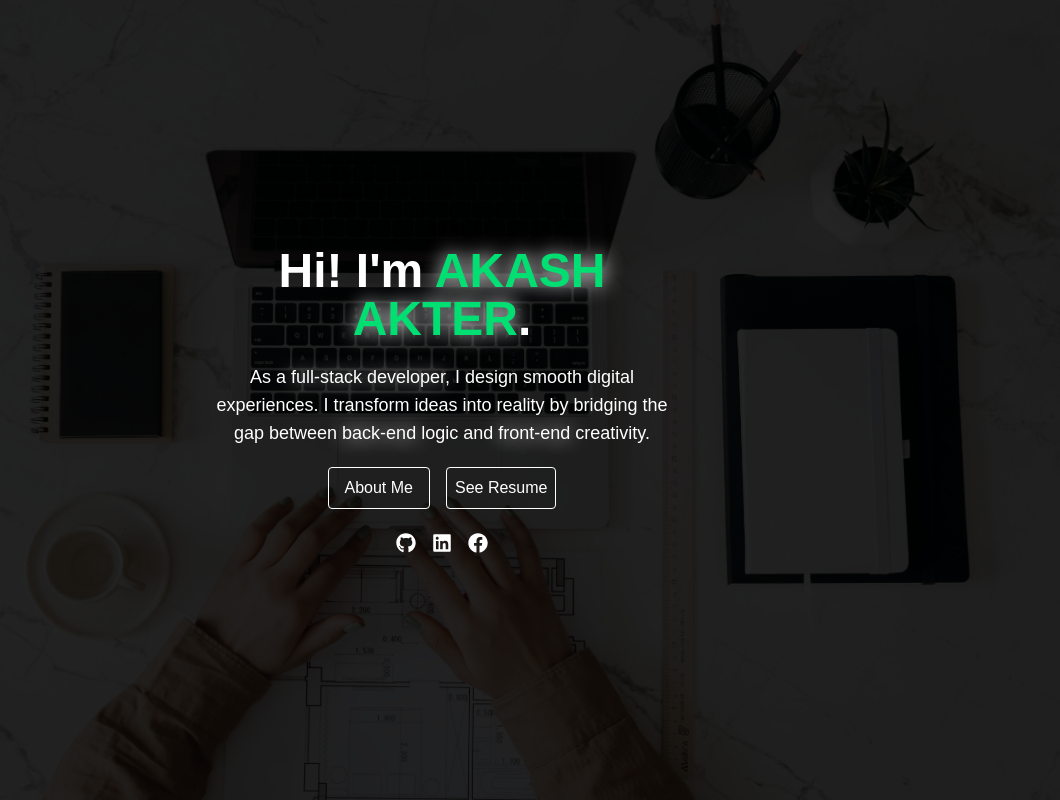
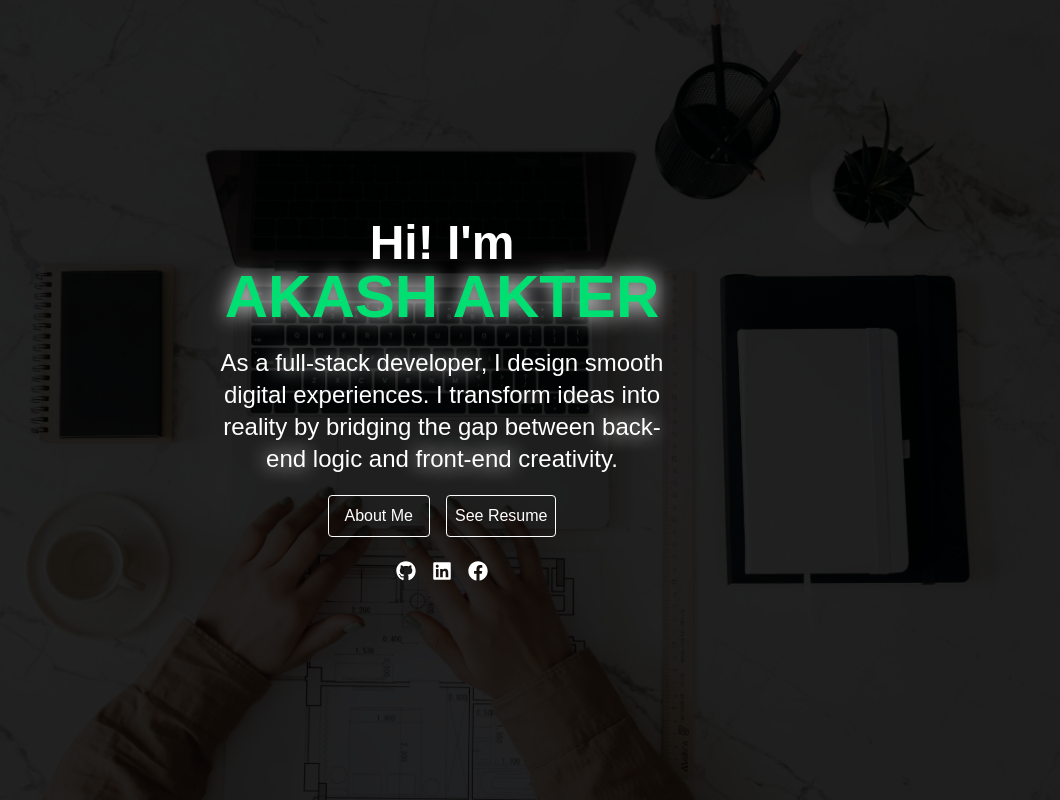
Before and after one commit to AkashAkter/akash-akter-portfolio, a Next.js app: page / in a window 1280 px wide. Shown: the whole page, without its empty margins (198-1258 px from the left). Built offline with nearby package versions, Linux system fonts and the light colour scheme; a web font is replaced by a local one.

Commit message:
Landing page done

```diff
--- a/src/app/page.tsx
+++ b/src/app/page.tsx
@@ -26,17 +26,16 @@ export default function Home() {
         <div className="hero-content text-neutral-content text-center">
           <div className="max-w-lg px-6">
             <h1 className="mb-5 text-5xl font-bold text-white">
-              Hi! I&apos;m{" "}
+              Hi! I&apos;m <br />
               <span
-                className="text-success"
+                className="text-success text-6xl"
                 style={{ textShadow: "0px 0px 20px #ffffff" }}
               >
                 AKASH AKTER
               </span>
-              .
             </h1>
 
-            <p className="mb-5 text-lg text-white">
+            <p className="mb-5 text-2xl text-white">
               As a{" "}
               <span style={{ textShadow: "0px 0px 20px #ffffff" }}>
                 full-stack developer
```
